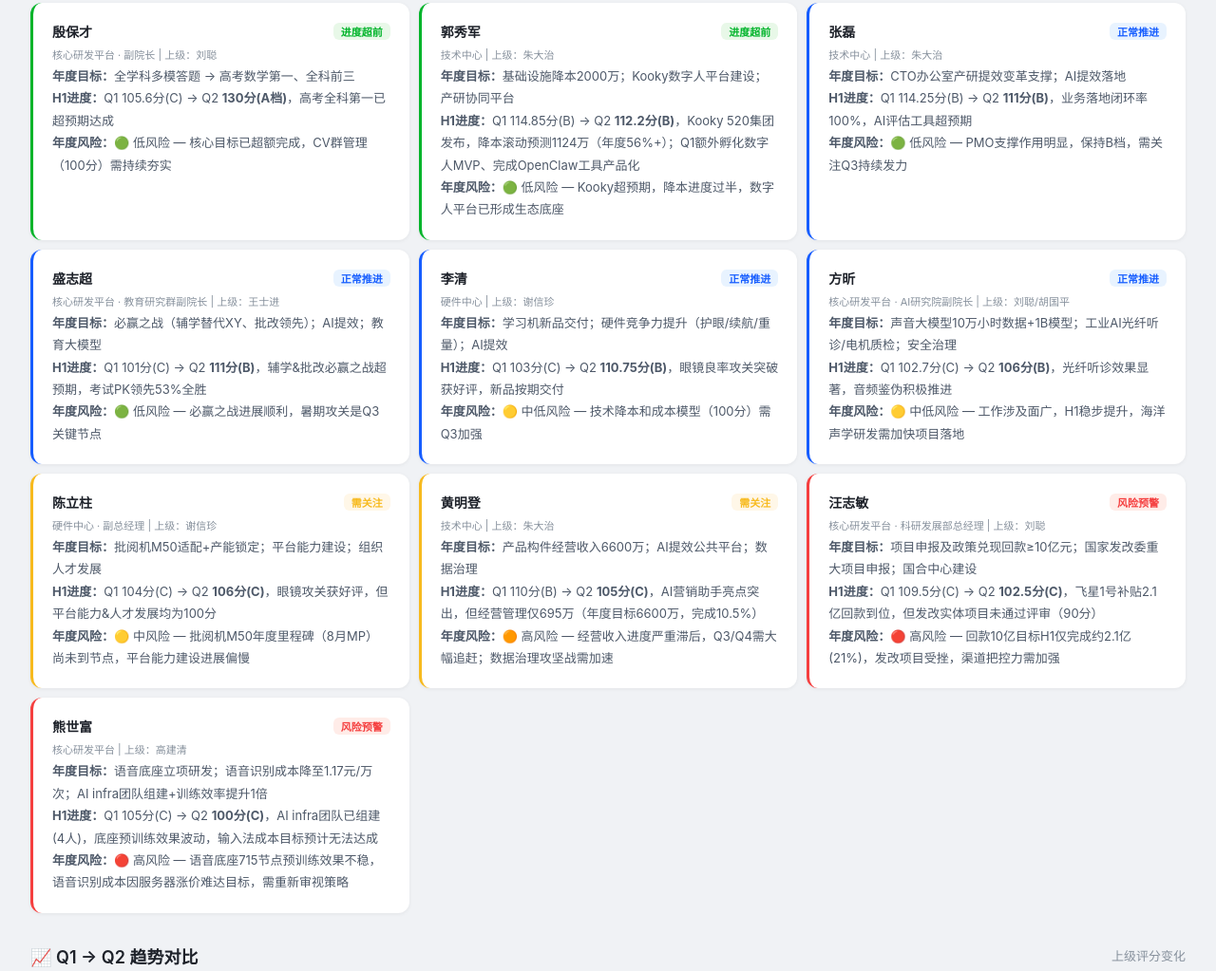
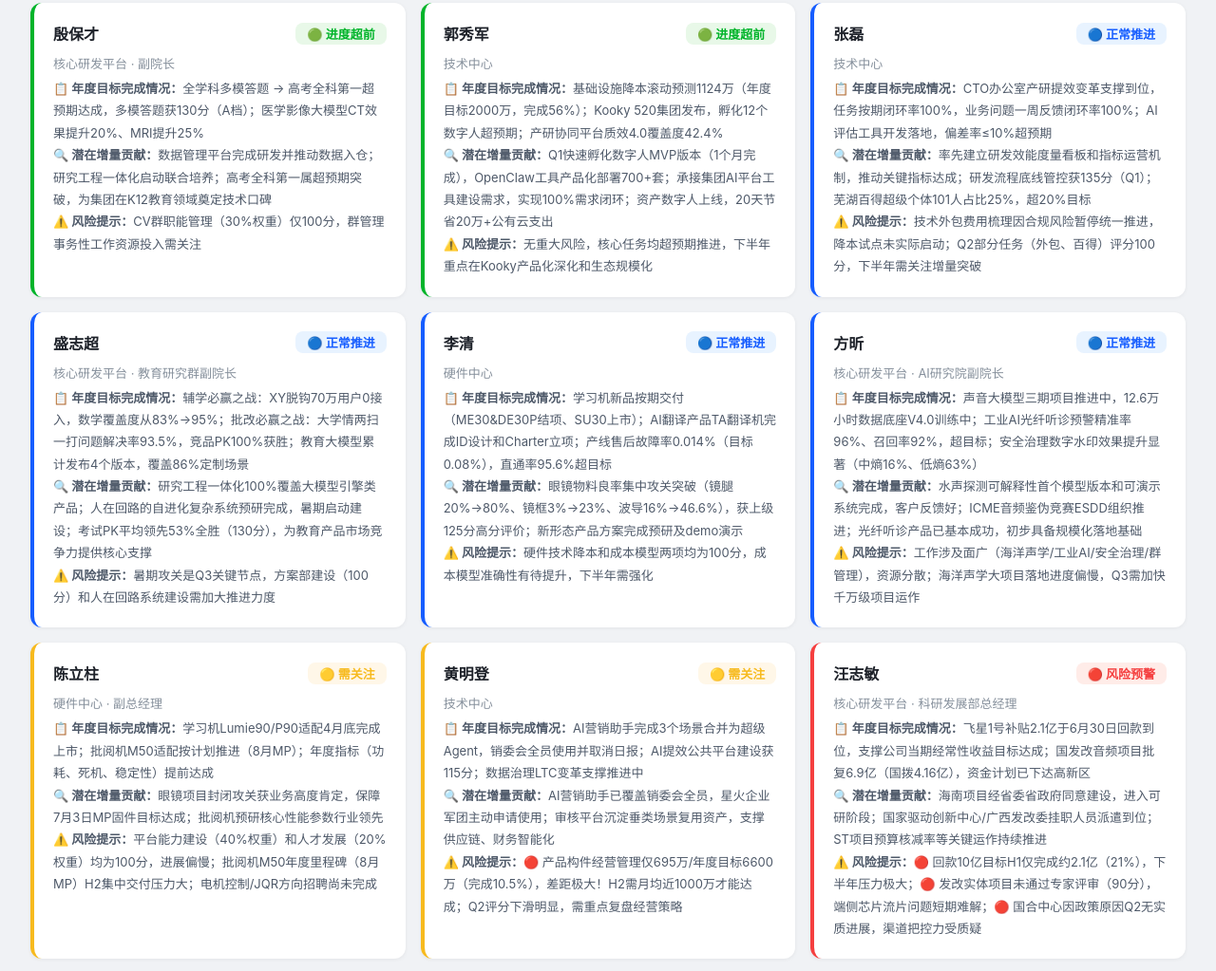
Before and after one commit to qinyk-1215/tech-group-q2-performance-dashboard, a plain HTML site: page index.html in a window 1280 px wide. Shown: the part 2724-3747 px from the top of the page at 95% size. Drawn offline with Linux system fonts and the light colour scheme.

Commit message:
完善年度任务进度分析：增加潜在增量贡献、强化风险预警

```diff
--- a/index.html
+++ b/index.html
@@ -488,155 +488,149 @@ body {
     <h2>🎯 年度重点任务完成进度分析（H1）</h2>
     <span class="dept-count">结合年度目标 vs Q1+Q2 实际完成</span>
   </div>
-  <div style="display:grid;grid-template-columns:repeat(auto-fit,minmax(300px,1fr));gap:10px;">
+  <div style="display:grid;grid-template-columns:repeat(auto-fit,minmax(340px,1fr));gap:16px;">
 
     <!-- 殷保才 -->
-    <div style="background:#fff;border-radius:12px;padding:20px;box-shadow:0 1px 4px rgba(0,0,0,.06);border-left:3px solid #00b42a;">
-      <div style="display:flex;justify-content:space-between;align-items:center;margin-bottom:6px;">
-        <span style="font-size:14px;font-weight:600;">殷保才</span>
-        <span style="font-size:11px;background:#e8f8e8;color:#00b42a;padding:1px 8px;border-radius:6px;font-weight:600;">进度超前</span>
+    <div style="background:#fff;border-radius:12px;padding:20px;box-shadow:0 1px 4px rgba(0,0,0,.06);border-left:4px solid #00b42a;">
+      <div style="display:flex;justify-content:space-between;align-items:center;margin-bottom:10px;">
+        <span style="font-size:16px;font-weight:600;">殷保才</span>
+        <span style="font-size:13px;background:#e8f8e8;color:#00b42a;padding:2px 12px;border-radius:8px;font-weight:700;">🟢 进度超前</span>
       </div>
-      <div style="font-size:11px;color:#86909c;margin-bottom:4px;">核心研发平台 · 副院长 | 上级：刘聪</div>
+      <div style="font-size:13px;color:#86909c;margin-bottom:6px;">核心研发平台 · 副院长</div>
       <div style="font-size:13px;color:#4e5969;line-height:1.8;">
-        <strong>年度目标：</strong>全学科多模答题 → 高考数学第一、全科前三<br>
-        <strong>H1进度：</strong>Q1 105.6分(C) → Q2 <strong>130分(A档)</strong>，高考全科第一已超预期达成<br>
-        <strong>年度风险：</strong>🟢 低风险 — 核心目标已超额完成，CV群管理（100分）需持续夯实
+        <strong>📋 年度目标完成情况：</strong>全学科多模答题 → 高考全科第一超预期达成，多模答题获130分（A档）；医学影像大模型CT效果提升20%、MRI提升25%<br>
+        <strong>🔍 潜在增量贡献：</strong>数据管理平台完成研发并推动数据入仓；研究工程一体化启动联合培养；高考全科第一属超预期突破，为集团在K12教育领域奠定技术口碑<br>
+        <strong>⚠️ 风险提示：</strong>CV群职能管理（30%权重）仅100分，群管理事务性工作资源投入需关注
       </div>
     </div>
 
     <!-- 郭秀军 -->
-    <div style="background:#fff;border-radius:12px;padding:20px;box-shadow:0 1px 4px rgba(0,0,0,.06);border-left:3px solid #00b42a;">
-      <div style="display:flex;justify-content:space-between;align-items:center;margin-bottom:6px;">
-        <span style="font-size:14px;font-weight:600;">郭秀军</span>
-        <span style="font-size:11px;background:#e8f8e8;color:#00b42a;padding:1px 8px;border-radius:6px;font-weight:600;">进度超前</span>
+    <div style="background:#fff;border-radius:12px;padding:20px;box-shadow:0 1px 4px rgba(0,0,0,.06);border-left:4px solid #00b42a;">
+      <div style="display:flex;justify-content:space-between;align-items:center;margin-bottom:10px;">
+        <span style="font-size:16px;font-weight:600;">郭秀军</span>
+        <span style="font-size:13px;background:#e8f8e8;color:#00b42a;padding:2px 12px;border-radius:8px;font-weight:700;">🟢 进度超前</span>
       </div>
-      <div style="font-size:11px;color:#86909c;margin-bottom:4px;">技术中心 | 上级：朱大治</div>
+      <div style="font-size:13px;color:#86909c;margin-bottom:6px;">技术中心</div>
       <div style="font-size:13px;color:#4e5969;line-height:1.8;">
-        <strong>年度目标：</strong>基础设施降本2000万；Kooky数字人平台建设；产研协同平台<br>
-        <strong>H1进度：</strong>Q1 114.85分(B) → Q2 <strong>112.2分(B)</strong>，Kooky 520集团发布，降本滚动预测1124万（年度56%+）；Q1额外孵化数字人MVP、完成OpenClaw工具产品化<br>
-        <strong>年度风险：</strong>🟢 低风险 — Kooky超预期，降本进度过半，数字人平台已形成生态底座
+        <strong>📋 年度目标完成情况：</strong>基础设施降本滚动预测1124万（年度目标2000万，完成56%）；Kooky 520集团发布，孵化12个数字人超预期；产研协同平台质效4.0覆盖度42.4%<br>
+        <strong>🔍 潜在增量贡献：</strong>Q1快速孵化数字人MVP版本（1个月完成），OpenClaw工具产品化部署700+套；承接集团AI平台工具建设需求，实现100%需求闭环；资产数字人上线，20天节省20万+公有云支出<br>
+        <strong>⚠️ 风险提示：</strong>无重大风险，核心任务均超预期推进，下半年重点在Kooky产品化深化和生态规模化
       </div>
     </div>
 
     <!-- 张磊 -->
-    <div style="background:#fff;border-radius:12px;padding:20px;box-shadow:0 1px 4px rgba(0,0,0,.06);border-left:3px solid #165dff;">
-      <div style="display:flex;justify-content:space-between;align-items:center;margin-bottom:6px;">
-        <span style="font-size:14px;font-weight:600;">张磊</span>
-        <span style="font-size:11px;background:#e8f3ff;color:#165dff;padding:1px 8px;border-radius:6px;font-weight:600;">正常推进</span>
+    <div style="background:#fff;border-radius:12px;padding:20px;box-shadow:0 1px 4px rgba(0,0,0,.06);border-left:4px solid #165dff;">
+      <div style="display:flex;justify-content:space-between;align-items:center;margin-bottom:10px;">
+        <span style="font-size:16px;font-weight:600;">张磊</span>
+        <span style="font-size:13px;background:#e8f3ff;color:#165dff;padding:2px 12px;border-radius:8px;font-weight:700;">🔵 正常推进</span>
       </div>
-      <div style="font-size:11px;color:#86909c;margin-bottom:4px;">技术中心 | 上级：朱大治</div>
+      <div style="font-size:13px;color:#86909c;margin-bottom:6px;">技术中心</div>
       <div style="font-size:13px;color:#4e5969;line-height:1.8;">
-        <strong>年度目标：</strong>CTO办公室产研提效变革支撑；AI提效落地<br>
-        <strong>H1进度：</strong>Q1 114.25分(B) → Q2 <strong>111分(B)</strong>，业务落地闭环率100%，AI评估工具超预期<br>
-        <strong>年度风险：</strong>🟢 低风险 — PMO支撑作用明显，保持B档，需关注Q3持续发力
+        <strong>📋 年度目标完成情况：</strong>CTO办公室产研提效变革支撑到位，任务按期闭环率100%，业务问题一周反馈闭环率100%；AI评估工具开发落地，偏差率≤10%超预期<br>
+        <strong>🔍 潜在增量贡献：</strong>率先建立研发效能度量看板和指标运营机制，推动关键指标达成；研发流程底线管控获135分（Q1）；芜湖百得超级个体101人占比25%，超20%目标<br>
+        <strong>⚠️ 风险提示：</strong>技术外包费用梳理因合规风险暂停统一推进，降本试点未实际启动；Q2部分任务（外包、百得）评分100分，下半年需关注增量突破
       </div>
     </div>
 
     <!-- 盛志超 -->
-    <div style="background:#fff;border-radius:12px;padding:20px;box-shadow:0 1px 4px rgba(0,0,0,.06);border-left:3px solid #165dff;">
-      <div style="display:flex;justify-content:space-between;align-items:center;margin-bottom:6px;">
-        <span style="font-size:14px;font-weight:600;">盛志超</span>
-        <span style="font-size:11px;background:#e8f3ff;color:#165dff;padding:1px 8px;border-radius:6px;font-weight:600;">正常推进</span>
+    <div style="background:#fff;border-radius:12px;padding:20px;box-shadow:0 1px 4px rgba(0,0,0,.06);border-left:4px solid #165dff;">
+      <div style="display:flex;justify-content:space-between;align-items:center;margin-bottom:10px;">
+        <span style="font-size:16px;font-weight:600;">盛志超</span>
+        <span style="font-size:13px;background:#e8f3ff;color:#165dff;padding:2px 12px;border-radius:8px;font-weight:700;">🔵 正常推进</span>
       </div>
-      <div style="font-size:11px;color:#86909c;margin-bottom:4px;">核心研发平台 · 教育研究群副院长 | 上级：王士进</div>
+      <div style="font-size:13px;color:#86909c;margin-bottom:6px;">核心研发平台 · 教育研究群副院长</div>
       <div style="font-size:13px;color:#4e5969;line-height:1.8;">
-        <strong>年度目标：</strong>必赢之战（辅学替代XY、批改领先）；AI提效；教育大模型<br>
-        <strong>H1进度：</strong>Q1 101分(C) → Q2 <strong>111分(B)</strong>，辅学&批改必赢之战超预期，考试PK领先53%全胜<br>
-        <strong>年度风险：</strong>🟢 低风险 — 必赢之战进展顺利，暑期攻关是Q3关键节点
+        <strong>📋 年度目标完成情况：</strong>辅学必赢之战：XY脱钩70万用户0接入，数学覆盖度从83%→95%；批改必赢之战：大学情两扫一打问题解决率93.5%，竞品PK100%获胜；教育大模型累计发布4个版本，覆盖86%定制场景<br>
+        <strong>🔍 潜在增量贡献：</strong>研究工程一体化100%覆盖大模型引擎类产品；人在回路的自进化复杂系统预研完成，暑期启动建设；考试PK平均领先53%全胜（130分），为教育产品市场竞争力提供核心支撑<br>
+        <strong>⚠️ 风险提示：</strong>暑期攻关是Q3关键节点，方案部建设（100分）和人在回路系统建设需加大推进力度
       </div>
     </div>
 
     <!-- 李清 -->
-    <div style="background:#fff;border-radius:12px;padding:20px;box-shadow:0 1px 4px rgba(0,0,0,.06);border-left:3px solid #165dff;">
-      <div style="display:flex;justify-content:space-between;align-items:center;margin-bottom:6px;">
-        <span style="font-size:14px;font-weight:600;">李清</span>
-        <span style="font-size:11px;background:#e8f3ff;color:#165dff;padding:1px 8px;border-radius:6px;font-weight:600;">正常推进</span>
+    <div style="background:#fff;border-radius:12px;padding:20px;box-shadow:0 1px 4px rgba(0,0,0,.06);border-left:4px solid #165dff;">
+      <div style="display:flex;justify-content:space-between;align-items:center;margin-bottom:10px;">
+        <span style="font-size:16px;font-weight:600;">李清</span>
+        <span style="font-size:13px;background:#e8f3ff;color:#165dff;padding:2px 12px;border-radius:8px;font-weight:700;">🔵 正常推进</span>
       </div>
-      <div style="font-size:11px;color:#86909c;margin-bottom:4px;">硬件中心 | 上级：谢信珍</div>
+      <div style="font-size:13px;color:#86909c;margin-bottom:6px;">硬件中心</div>
       <div style="font-size:13px;color:#4e5969;line-height:1.8;">
-        <strong>年度目标：</strong>学习机新品交付；硬件竞争力提升（护眼/续航/重量）；AI提效<br>
-        <strong>H1进度：</strong>Q1 103分(C) → Q2 <strong>110.75分(B)</strong>，眼镜良率攻关突破获好评，新品按期交付<br>
-        <strong>年度风险：</strong>🟡 中低风险 — 技术降本和成本模型（100分）需Q3加强
+        <strong>📋 年度目标完成情况：</strong>学习机新品按期交付（ME30&DE30P结项、SU30上市）；AI翻译产品TA翻译机完成ID设计和Charter立项；产线售后故障率0.014%（目标0.08%），直通率95.6%超目标<br>
+        <strong>🔍 潜在增量贡献：</strong>眼镜物料良率集中攻关突破（镜腿20%→80%、镜框3%→23%、波导16%→46.6%），获上级125分高分评价；新形态产品方案完成预研及demo演示<br>
+        <strong>⚠️ 风险提示：</strong>硬件技术降本和成本模型两项均为100分，成本模型准确性有待提升，下半年需强化
       </div>
     </div>
 
     <!-- 方昕 -->
-    <div style="background:#fff;border-radius:12px;padding:20px;box-shadow:0 1px 4px rgba(0,0,0,.06);border-left:3px solid #165dff;">
-      <div style="display:flex;justify-content:space-between;align-items:center;margin-bottom:6px;">
-        <span style="font-size:14px;font-weight:600;">方昕</span>
-        <span style="font-size:11px;background:#e8f3ff;color:#165dff;padding:1px 8px;border-radius:6px;font-weight:600;">正常推进</span>
+    <div style="background:#fff;border-radius:12px;padding:20px;box-shadow:0 1px 4px rgba(0,0,0,.06);border-left:4px solid #165dff;">
+      <div style="display:flex;justify-content:space-between;align-items:center;margin-bottom:10px;">
+        <span style="font-size:16px;font-weight:600;">方昕</span>
+        <span style="font-size:13px;background:#e8f3ff;color:#165dff;padding:2px 12px;border-radius:8px;font-weight:700;">🔵 正常推进</span>
       </div>
-      <div style="font-size:11px;color:#86909c;margin-bottom:4px;">核心研发平台 · AI研究院副院长 | 上级：刘聪/胡国平</div>
+      <div style="font-size:13px;color:#86909c;margin-bottom:6px;">核心研发平台 · AI研究院副院长</div>
       <div style="font-size:13px;color:#4e5969;line-height:1.8;">
-        <strong>年度目标：</strong>声音大模型10万小时数据+1B模型；工业AI光纤听诊/电机质检；安全治理<br>
-        <strong>H1进度：</strong>Q1 102.7分(C) → Q2 <strong>106分(B)</strong>，光纤听诊效果显著，音频鉴伪积极推进<br>
-        <strong>年度风险：</strong>🟡 中低风险 — 工作涉及面广，H1稳步提升，海洋声学研发需加快项目落地
+        <strong>📋 年度目标完成情况：</strong>声音大模型三期项目推进中，12.6万小时数据底座V4.0训练中；工业AI光纤听诊预警精准率96%、召回率92%，超目标；安全治理数字水印效果提升显著（中熵16%、低熵63%）<br>
+        <strong>🔍 潜在增量贡献：</strong>水声探测可解释性首个模型版本和可演示系统完成，客户反馈好；ICME音频鉴伪竞赛ESDD组织推进；光纤听诊产品已基本成功，初步具备规模化落地基础<br>
+        <strong>⚠️ 风险提示：</strong>工作涉及面广（海洋声学/工业AI/安全治理/群管理），资源分散；海洋声学大项目落地进度偏慢，Q3需加快千万级项目运作
       </div>
     </div>
 
     <!-- 陈立柱 -->
-    <div style="background:#fff;border-radius:12px;padding:20px;box-shadow:0 1px 4px rgba(0,0,0,.06);border-left:3px solid #f7ba1e;">
-      <div style="display:flex;justify-content:space-between;align-items:center;margin-bottom:6px;">
-        <span style="font-size:14px;font-weight:600;">陈立柱</span>
-        <span style="font-size:11px;background:#fff7e8;color:#f7ba1e;padding:1px 8px;border-radius:6px;font-weight:600;">需关注</span>
+    <div style="background:#fff;border-radius:12px;padding:20px;box-shadow:0 1px 4px rgba(0,0,0,.06);border-left:4px solid #f7ba1e;">
+      <div style="display:flex;justify-content:space-between;align-items:center;margin-bottom:10px;">
+        <span style="font-size:16px;font-weight:600;">陈立柱</span>
+        <span style="font-size:13px;background:#fff7e8;color:#f7ba1e;padding:2px 12px;border-radius:8px;font-weight:700;">🟡 需关注</span>
       </div>
-      <div style="font-size:11px;color:#86909c;margin-bottom:4px;">硬件中心 · 副总经理 | 上级：谢信珍</div>
+      <div style="font-size:13px;color:#86909c;margin-bottom:6px;">硬件中心 · 副总经理</div>
       <div style="font-size:13px;color:#4e5969;line-height:1.8;">
-        <strong>年度目标：</strong>批阅机M50适配+产能锁定；平台能力建设；组织人才发展<br>
-        <strong>H1进度：</strong>Q1 104分(C) → Q2 <strong>106分(C)</strong>，眼镜攻关获好评，但平台能力&人才发展均为100分<br>
-        <strong>年度风险：</strong>🟡 中风险 — 批阅机M50年度里程碑（8月MP）尚未到节点，平台能力建设进展偏慢
+        <strong>📋 年度目标完成情况：</strong>学习机Lumie90/P90适配4月底完成上市；批阅机M50适配按计划推进（8月MP）；年度指标（功耗、死机、稳定性）提前达成<br>
+        <strong>🔍 潜在增量贡献：</strong>眼镜项目封闭攻关获业务高度肯定，保障7月3日MP固件目标达成；批阅机预研核心性能参数行业领先<br>
+        <strong>⚠️ 风险提示：</strong>平台能力建设（40%权重）和人才发展（20%权重）均为100分，进展偏慢；批阅机M50年度里程碑（8月MP）H2集中交付压力大；电机控制/JQR方向招聘尚未完成
       </div>
     </div>
 
     <!-- 黄明登 -->
-    <div style="background:#fff;border-radius:12px;padding:20px;box-shadow:0 1px 4px rgba(0,0,0,.06);border-left:3px solid #f7ba1e;">
-      <div style="display:flex;justify-content:space-between;align-items:center;margin-bottom:6px;">
-        <span style="font-size:14px;font-weight:600;">黄明登</span>
-        <span style="font-size:11px;background:#fff7e8;color:#f7ba1e;padding:1px 8px;border-radius:6px;font-weight:600;">需关注</span>
+    <div style="background:#fff;border-radius:12px;padding:20px;box-shadow:0 1px 4px rgba(0,0,0,.06);border-left:4px solid #f7ba1e;">
+      <div style="display:flex;justify-content:space-between;align-items:center;margin-bottom:10px;">
+        <span style="font-size:16px;font-weight:600;">黄明登</span>
+        <span style="font-size:13px;background:#fff7e8;color:#f7ba1e;padding:2px 12px;border-radius:8px;font-weight:700;">🟡 需关注</span>
       </div>
-      <div style="font-size:11px;color:#86909c;margin-bottom:4px;">技术中心 | 上级：朱大治</div>
+      <div style="font-size:13px;color:#86909c;margin-bottom:6px;">技术中心</div>
       <div style="font-size:13px;color:#4e5969;line-height:1.8;">
-        <strong>年度目标：</strong>产品构件经营收入6600万；AI提效公共平台；数据治理<br>
-        <strong>H1进度：</strong>Q1 110分(B) → Q2 <strong>105分(C)</strong>，AI营销助手亮点突出，但经营管理仅695万（年度目标6600万，完成10.5%）<br>
-        <strong>年度风险：</strong>🟠 高风险 — 经营收入进度严重滞后，Q3/Q4需大幅追赶；数据治理攻坚战需加速
+        <strong>📋 年度目标完成情况：</strong>AI营销助手完成3个场景合并为超级Agent，销委会全员使用并取消日报；AI提效公共平台建设获115分；数据治理LTC变革支撑推进中<br>
+        <strong>🔍 潜在增量贡献：</strong>AI营销助手已覆盖销委会全员，星火企业军团主动申请使用；审核平台沉淀垂类场景复用资产，支撑供应链、财务智能化<br>
+        <strong>⚠️ 风险提示：</strong>🔴 产品构件经营管理仅695万/年度目标6600万（完成10.5%），差距极大！H2需月均近1000万才能达成；Q2评分下滑明显，需重点复盘经营策略
       </div>
     </div>
 
     <!-- 汪志敏 -->
-    <div style="background:#fff;border-radius:12px;padding:20px;box-shadow:0 1px 4px rgba(0,0,0,.06);border-left:3px solid #f53f3f;">
-      <div style="display:flex;justify-content:space-between;align-items:center;margin-bottom:6px;">
-        <span style="font-size:14px;font-weight:600;">汪志敏</span>
-        <span style="font-size:11px;background:#ffece8;color:#f53f3f;padding:1px 8px;border-radius:6px;font-weight:600;">风险预警</span>
+    <div style="background:#fff;border-radius:12px;padding:20px;box-shadow:0 1px 4px rgba(0,0,0,.06);border-left:4px solid #f53f3f;">
+      <div style="display:flex;justify-content:space-between;align-items:center;margin-bottom:10px;">
+        <span style="font-size:16px;font-weight:600;">汪志敏</span>
+        <span style="font-size:13px;background:#ffece8;color:#f53f3f;padding:2px 12px;border-radius:8px;font-weight:700;">🔴 风险预警</span>
       </div>
-      <div style="font-size:11px;color:#86909c;margin-bottom:4px;">核心研发平台 · 科研发展部总经理 | 上级：刘聪</div>
+      <div style="font-size:13px;color:#86909c;margin-bottom:6px;">核心研发平台 · 科研发展部总经理</div>
       <div style="font-size:13px;color:#4e5969;line-height:1.8;">
-        <strong>年度目标：</strong>项目申报及政策兑现回款≥10亿元；国家发改委重大项目申报；国合中心建设<br>
-        <strong>H1进度：</strong>Q1 109.5分(C) → Q2 <strong>102.5分(C)</strong>，飞星1号补贴2.1亿回款到位，但发改实体项目未通过评审（90分）<br>
-        <strong>年度风险：</strong>🔴 高风险 — 回款10亿目标H1仅完成约2.1亿(21%)，发改项目受挫，渠道把控力需加强
+        <strong>📋 年度目标完成情况：</strong>飞星1号补贴2.1亿于6月30日回款到位，支撑公司当期经常性收益目标达成；国发改音频项目批复6.9亿（国拨4.16亿），资金计划已下达高新区<br>
+        <strong>🔍 潜在增量贡献：</strong>海南项目经省委省政府同意建设，进入可研阶段；国家驱动创新中心/广西发改委挂职人员派遣到位；ST项目预算核减率等关键运作持续推进<br>
+        <strong>⚠️ 风险提示：</strong>🔴 回款10亿目标H1仅完成约2.1亿（21%），下半年压力极大；🔴 发改实体项目未通过专家评审（90分），端侧芯片流片问题短期难解；🔴 国合中心因政策原因Q2无实质进展，渠道把控力受质疑
       </div>
     </div>
 
     <!-- 熊世富 -->
-    <div style="background:#fff;border-radius:12px;padding:20px;box-shadow:0 1px 4px rgba(0,0,0,.06);border-left:3px solid #f53f3f;">
-      <div style="display:flex;justify-content:space-between;align-items:center;margin-bottom:6px;">
-        <span style="font-size:14px;font-weight:600;">熊世富</span>
-        <span style="font-size:11px;background:#ffece8;color:#f53f3f;padding:1px 8px;border-radius:6px;font-weight:600;">风险预警</span>
+    <div style="background:#fff;border-radius:12px;padding:20px;box-shadow:0 1px 4px rgba(0,0,0,.06);border-left:4px solid #f53f3f;">
+      <div style="display:flex;justify-content:space-between;align-items:center;margin-bottom:10px;">
+        <span style="font-size:16px;font-weight:600;">熊世富</span>
+        <span style="font-size:13px;background:#ffece8;color:#f53f3f;padding:2px 12px;border-radius:8px;font-weight:700;">🔴 风险预警</span>
       </div>
-      <div style="font-size:11px;color:#86909c;margin-bottom:4px;">核心研发平台 | 上级：高建清</div>
+      <div style="font-size:13px;color:#86909c;margin-bottom:6px;">核心研发平台</div>
       <div style="font-size:13px;color:#4e5969;line-height:1.8;">
-        <strong>年度目标：</strong>语音底座立项研发；语音识别成本降至1.17元/万次；AI infra团队组建+训练效率提升1倍<br>
-        <strong>H1进度：</strong>Q1 105分(C) → Q2 <strong>100分(C)</strong>，AI infra团队已组建(4人)，底座预训练效果波动，输入法成本目标预计无法达成<br>
-        <strong>年度风险：</strong>🔴 高风险 — 语音底座715节点预训练效果不稳，语音识别成本因服务器涨价难达目标，需重新审视策略
+        <strong>📋 年度目标完成情况：</strong>语音底座715节点推进中，音频编码器千万小时预训练完成，多语种提升约10%；完成700万小时预训练数据构建；AI infra团队从0到1组建（4人+2人到位中）<br>
+        <strong>🔍 潜在增量贡献：</strong>AI infra团队组建及工作推动是团队从无到有的关键突破；底座风险及时暴露和团队重新分工，避免后续更大风险；语音识别引擎算力达到预期<br>
+        <strong>⚠️ 风险提示：</strong>🔴 语音底座预训练效果波动（后训练文本能力下降较多），715节点里程碑存风险；🔴 语音识别因服务器缺货涨价，成本目标1.17元/万次预计无法达成；🔴 60%权重任务仅95分，整体C档最低分，需重点干预
       </div>
     </div>
 
-  </div>
-</div>
-
-<!-- ==================== H1 趋势对比 ==================== -->
-<div class="dept-section">
-  <div class="dept-header">
-    <h2>📈 Q1 → Q2 趋势对比</h2>
+  </div>Q1 → Q2 趋势对比</h2>
     <span class="dept-count">上级评分变化</span>
   </div>
   <div style="background:#fff;border-radius:12px;box-shadow:0 1px 4px rgba(0,0,0,.06);overflow:hidden;">
```
